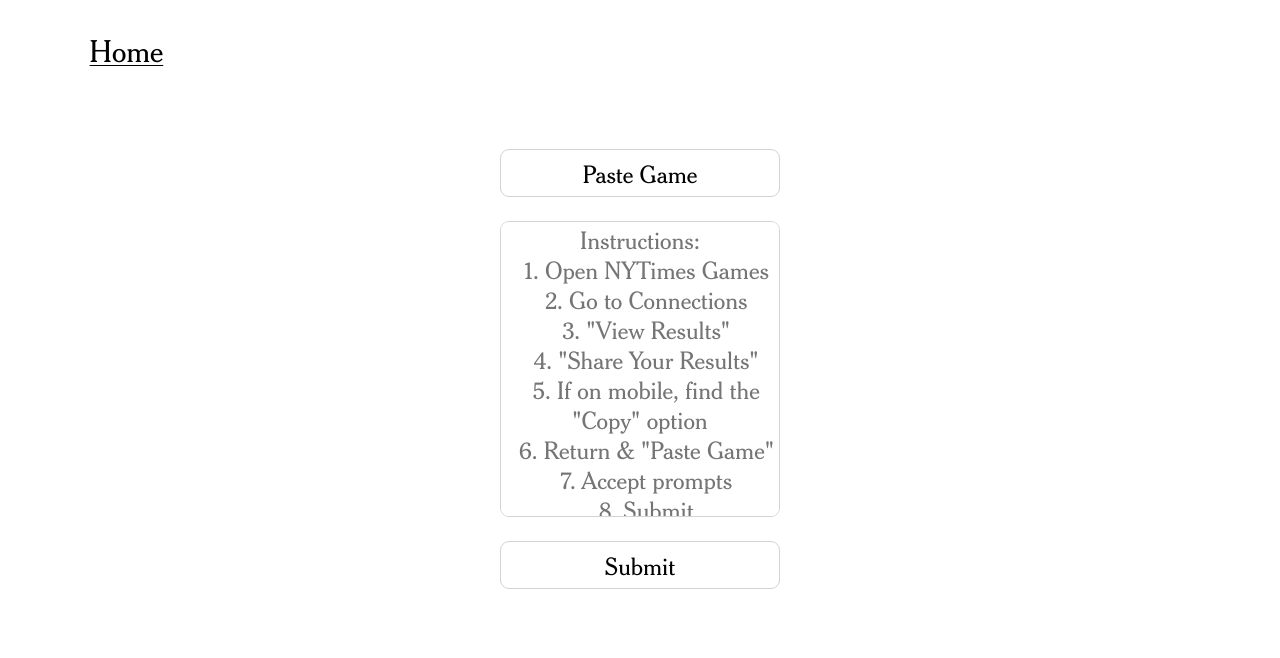
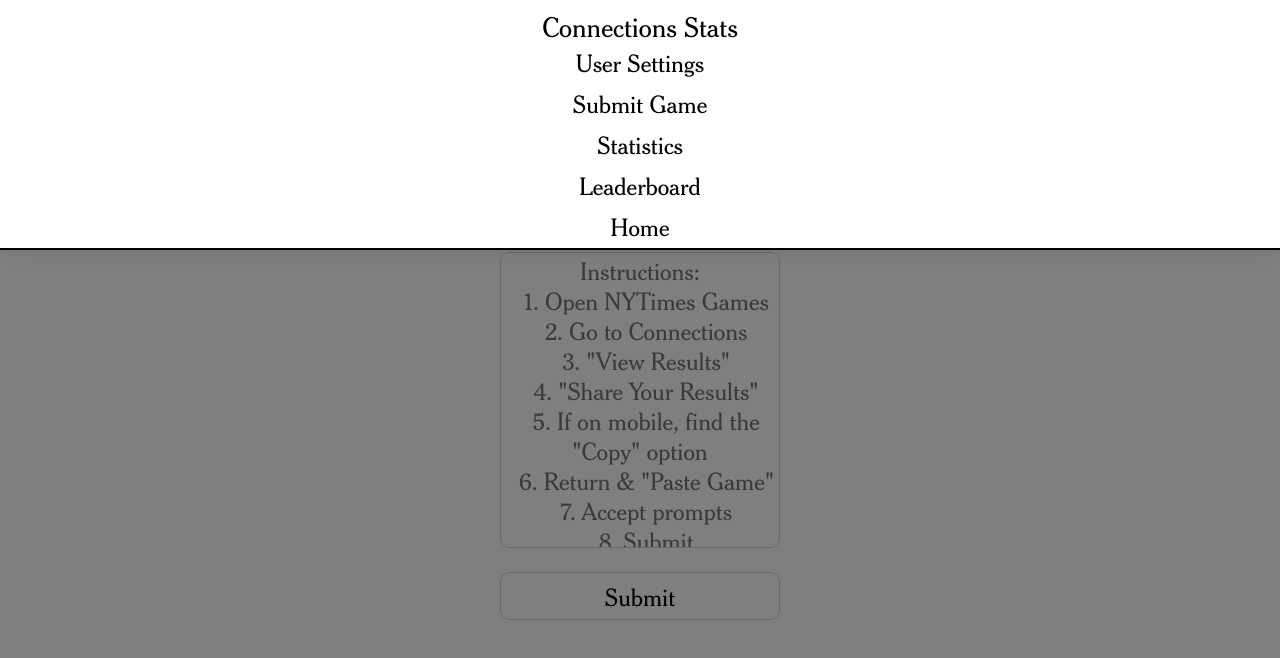
Before and after one commit to chakrupka/connectionstats-frontend, a React (Vite) app: page /submit in a window 1280 px wide. Shown: the top 658 px of the page. Built offline with nearby package versions, Linux system fonts and the light colour scheme; no server answers; sample sign-in values are in the browser's storage.

Commit message:
added menu banner

```diff
--- /dev/null
+++ b/src/components/Banner.jsx
@@ -0,0 +1,50 @@
+import { useState } from "react";
+import { Link } from "react-router-dom";
+
+const Banner = () => {
+  const [hovering, setHovering] = useState(false);
+
+  const handleHover = () => {
+    setHovering(true);
+  };
+
+  const handleLeave = () => {
+    setHovering(false);
+  };
+
+  return (
+    <>
+      <div
+        className={hovering ? "banner open" : "banner"}
+        onMouseOver={handleHover}
+        onMouseOut={handleLeave}
+      >
+        <div className="bannerText">
+          {/* <span className="bannerText homeIcon">🟪🟦🟩🟨</span> */}
+          Connections Stats
+        </div>
+        <div className={`bannerMenu ${hovering ? "active" : "inactive"}`}>
+          <Link to="/settings" className="bannerMenuItem">
+            User Settings
+          </Link>
+          <Link to="/submit" className="bannerMenuItem">
+            Submit Game
+          </Link>
+          <Link to="/stats" className="bannerMenuItem">
+            Statistics
+          </Link>
+          <Link to="/leaderboard" className="bannerMenuItem">
+            Leaderboard
+          </Link>
+          <Link to="/home" className="bannerMenuItem">
+            Home
+          </Link>
+        </div>
+      </div>
+      <div className={`overlay ${hovering ? "active" : ""}`}></div>
+      <div style={{ marginBottom: "10dvw" }}>&nbsp;</div>
+    </>
+  );
+};
+
+export default Banner;
--- a/src/index.css
+++ b/src/index.css
@@ -23,3 +23,136 @@ body {
 a {
   color: black;
 }
+
+.banner {
+  position: fixed;
+  top: 0;
+  left: 0;
+  background-color: white;
+  border-bottom: 2px solid black;
+  transition: height 0.5s ease-in-out;
+  z-index: 2;
+  display: flex;
+  flex-direction: column;
+  align-items: center;
+}
+
+.bannerText {
+  position: fixed;
+  text-align: center;
+}
+
+.overlay {
+  position: fixed;
+  top: 0;
+  left: 0;
+  height: 100%;
+  width: 100%;
+  background-color: black;
+  opacity: 0;
+  visibility: hidden;
+  transition: opacity 0.5s ease-in-out, visibility 0.5s ease-in-out;
+  z-index: 1;
+}
+
+.overlay.active {
+  opacity: 0.5;
+  visibility: visible;
+}
+
+.bannerMenu {
+  display: flex;
+  flex-direction: column;
+  justify-content: center;
+  align-items: center;
+  position: relative;
+  transition: max-height 0.5s ease-in-out;
+  overflow: hidden;
+  max-height: 0;
+}
+
+.bannerMenuItem {
+  transform: translateY(-100%);
+  opacity: 0;
+  transition: transform 0.5s ease-in-out, opacity 0.7s ease-in-out;
+}
+
+.bannerMenu.active .bannerMenuItem {
+  transform: translateY(0);
+  opacity: 1;
+}
+
+.bannerMenu.inactive .bannerMenuItem {
+  transform: translateY(-100%);
+  opacity: 0;
+}
+
+@media (max-width: 450px) {
+  .banner {
+    width: 100%;
+    height: 45px;
+    box-shadow: 0px 1px 20px rgba(0, 0, 0, 0.1);
+  }
+
+  .banner.open {
+    height: 37%;
+  }
+
+  .bannerText {
+    top: 0.8dvw;
+    width: 100%;
+    font-size: 1.7rem;
+  }
+
+  .bannerMenu {
+    margin-top: 11%;
+    gap: 2dvw;
+    width: 95%;
+  }
+
+  .bannerMenu.active {
+    max-height: 90%;
+  }
+
+  .bannerMenuItem {
+    font-size: 1.5rem;
+    text-decoration-line: none;
+    text-decoration-thickness: 1px;
+    text-underline-offset: 1px;
+  }
+}
+
+@media (min-width: 451px) {
+  .banner {
+    width: 100%;
+    height: 6.5%;
+    box-shadow: 0px 1px 20px rgba(0, 0, 0, 0.1);
+  }
+
+  .banner.open {
+    height: 31%;
+  }
+
+  .bannerText {
+    top: 0.8dvw;
+    width: 100%;
+    font-size: 1.7rem;
+  }
+
+  .bannerMenu {
+    margin-top: 6dvh;
+    gap: 1.5dvh;
+    width: 95%;
+  }
+
+  .bannerMenu.active {
+    max-height: 90%;
+  }
+
+  .bannerMenuItem {
+    font-size: 1.5rem;
+    text-decoration-line: none;
+    text-decoration-thickness: 1px;
+    text-underline-offset: 1px;
+  }
+}
--- a/src/screens/CreateAccount/CreateAccount.jsx
+++ b/src/screens/CreateAccount/CreateAccount.jsx
@@ -54,7 +54,7 @@ const CreateAccount = () => {
   return (
     <div style={{ marginTop: "4dvh", height: "90dvh" }}>
       <Link to={"/home"} className="backButton">
-        Home
+        Back
       </Link>
       <form onSubmit={handleCreateUser}>
         <div
--- a/src/screens/Leaderboard/Leaderboard.css
+++ b/src/screens/Leaderboard/Leaderboard.css
@@ -51,7 +51,6 @@
 }
 
 .lbDate {
-  margin-top: 4dvh;
   width: 304px;
   font-size: 26px;
   text-align: center;
@@ -191,3 +190,19 @@
     line-height: 135%;
   }
 }
+
+@media (min-width: 451px) {
+  .lbMain {
+    margin-top: -7dvh;
+  }
+
+  .lbDate {
+    margin-top: 4dvh;
+  }
+}
+
+@media (max-width: 450px) {
+  .lbDate {
+    margin-top: 3%;
+  }
+}
--- a/src/screens/Leaderboard/Leaderboard.jsx
+++ b/src/screens/Leaderboard/Leaderboard.jsx
@@ -12,6 +12,7 @@ import {
   addTopAllTimeGames,
   addTopTodayGames,
 } from "../../reducers/top_games_reducer.js";
+import Banner from "../../components/Banner.jsx";
 
 const Leaderboard = () => {
   const [showGamePopup, setShowGamePopup] = useState(false);
@@ -67,10 +68,8 @@ const Leaderboard = () => {
   };
 
   return (
-    <div style={{ marginTop: "4dvh" }}>
-      <Link to={"/home"} className="backButton">
-        Home
-      </Link>
+    <div>
+      <Banner />
       <>
         {showGamePopup && (
           <div className="lbPopupScreen">
@@ -88,7 +87,7 @@ const Leaderboard = () => {
         )}
       </>
       <div className="lbMain">
-        {banner !== "" && <div className="lbMessageBanner">{banner}</div>}
+        {/* {banner !== "" && <div className="lbMessageBanner">{banner}</div>} */}
         <div className="lbDate">
           <div>{dateUtils.prettyStrDate(dateUtils.newDateEST())}</div>
           <div>#{dateUtils.getTodayPuzzleNum()}</div>
--- a/src/screens/Login/Login.jsx
+++ b/src/screens/Login/Login.jsx
@@ -42,7 +42,7 @@ const Login = () => {
   return (
     <div style={{ marginTop: "4dvh", height: "90dvh" }}>
       <Link to={"/home"} className="backButton">
-        Home
+        Back
       </Link>
       <form onSubmit={handleLogin}>
         <div
--- a/src/screens/Settings/Settings.jsx
+++ b/src/screens/Settings/Settings.jsx
@@ -2,6 +2,7 @@ import { Link, useNavigate } from "react-router-dom";
 import "../Login/Login.css";
 import { useDispatch } from "react-redux";
 import { logoutUser } from "../../reducers/user_reducer";
+import Banner from "../../components/Banner";
 
 const Settings = () => {
   const navigate = useNavigate();
@@ -14,10 +15,8 @@ const Settings = () => {
   };
 
   return (
-    <div style={{ width: "99dvw", height: "95dvh", marginTop: "4dvh" }}>
-      <Link to={"/home"} className="backButton">
-        Home
-      </Link>
+    <div style={{ width: "99dvw", height: "95dvh", marginTop: "-5dvh" }}>
+      <Banner />
       <div
         style={{
           display: "flex",
--- a/src/screens/Stats/NoStats.jsx
+++ b/src/screens/Stats/NoStats.jsx
@@ -1,10 +1,9 @@
 import { Link } from "react-router-dom";
+import Banner from "../../components/Banner";
 const NoStats = () => {
   return (
     <div style={{ width: "99dvw", height: "95dvh", marginTop: "4dvh" }}>
-      <Link to={"/home"} className="backButton">
-        Home
-      </Link>
+      <Banner />
       <div
         style={{
           display: "flex",
--- a/src/screens/Stats/Stats.jsx
+++ b/src/screens/Stats/Stats.jsx
@@ -9,6 +9,7 @@ import dateUtils from "../../utils/date_utils.js";
 import { Link } from "react-router-dom";
 import NoStats from "./NoStats.jsx";
 import formatGame from "../../utils/format_game.js";
+import Banner from "../../components/Banner.jsx";
 
 /*
  * REVIEW OBSERVER CODE
@@ -129,10 +130,8 @@ const Stats = () => {
   }
 
   return (
-    <div style={{ marginTop: "8dvh" }}>
-      <Link to={"/home"} className="backButton">
-        Home
-      </Link>
+    <div>
+      <Banner />
       <div className="statsMain">
         <div className="tabBar">
           {" "}
--- a/src/screens/SubmitGame/SubmitGame.jsx
+++ b/src/screens/SubmitGame/SubmitGame.jsx
@@ -1,10 +1,11 @@
 import { prepGame } from "../../utils/format_game.js";
 import { sendGame } from "../../services/game_service.js";
 import "./SubmitGame.css";
-import { useEffect, useState } from "react";
-import { Link, useNavigate } from "react-router-dom";
+import { useState } from "react";
+import { Link } from "react-router-dom";
 import { useDispatch, useSelector } from "react-redux";
 import { loadUserStats } from "../../utils/redux_loaders.js";
+import Banner from "../../components/Banner.jsx";
 
 const SubmitGame = () => {
   const [newGame, setNewGame] = useState("");
@@ -37,7 +38,7 @@ const SubmitGame = () => {
     if (res) {
       console.log("Game sent succesfully", res);
       setResults(res);
-      loadUserStats(user.token, dispatch);
+      await loadUserStats(user.token, dispatch);
     } else {
       console.log("Failed to send game");
     }
@@ -51,9 +52,7 @@ const SubmitGame = () => {
 
   return (
     <div style={{ marginTop: "4dvh" }}>
-      <Link to={"/home"} className="backButton">
-        Home
-      </Link>
+      <Banner />
       <div className="inputSection">
         {!results ? (
           <form onSubmit={submitGame} className="gameForm">
```
